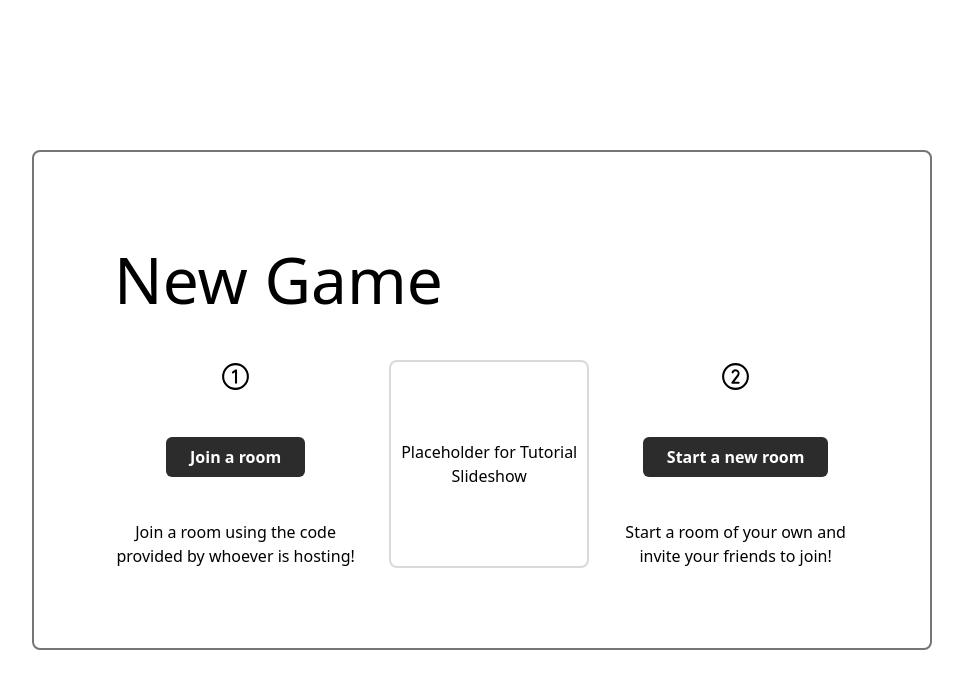
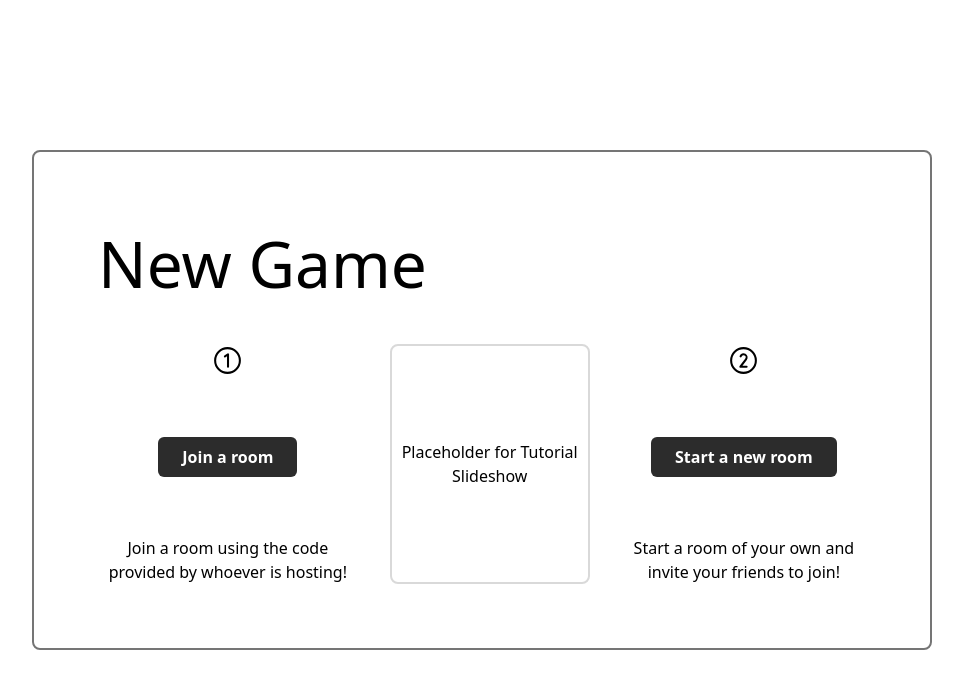
Before and after one commit to NLuke17/Telestration, a React app in the folder frontend/: page /home in a window 1280 px wide. Shown: the top 688 px of the page, without its empty margins (158-1121 px from the left). Built offline with nearby package versions, Linux system fonts and the light colour scheme; no server answers; the HTML template or start-up script is replaced by a standard one.

Commit message:
Changed padding

```diff
--- a/frontend/src/pages/HomePage.tsx
+++ b/frontend/src/pages/HomePage.tsx
@@ -14,7 +14,7 @@ const HomePage: React.FC = () => {
     return (
         <div className="flex flex-col justify-center items-center h-screen">
             {/* Home content container */}
-            <Container width='900px' height='500px' padding='5em' className='gap-8 flex-col border-2 border-dark-grey rounded-lg'>
+            <Container width='900px' height='500px' padding='4em' className='gap-8 flex-col border-2 border-dark-grey rounded-lg'>
                 {/* Heading */}
                 <h1 className="text-heading-1 w-full text-left">New Game</h1>
                 {/* Main content */}
```
